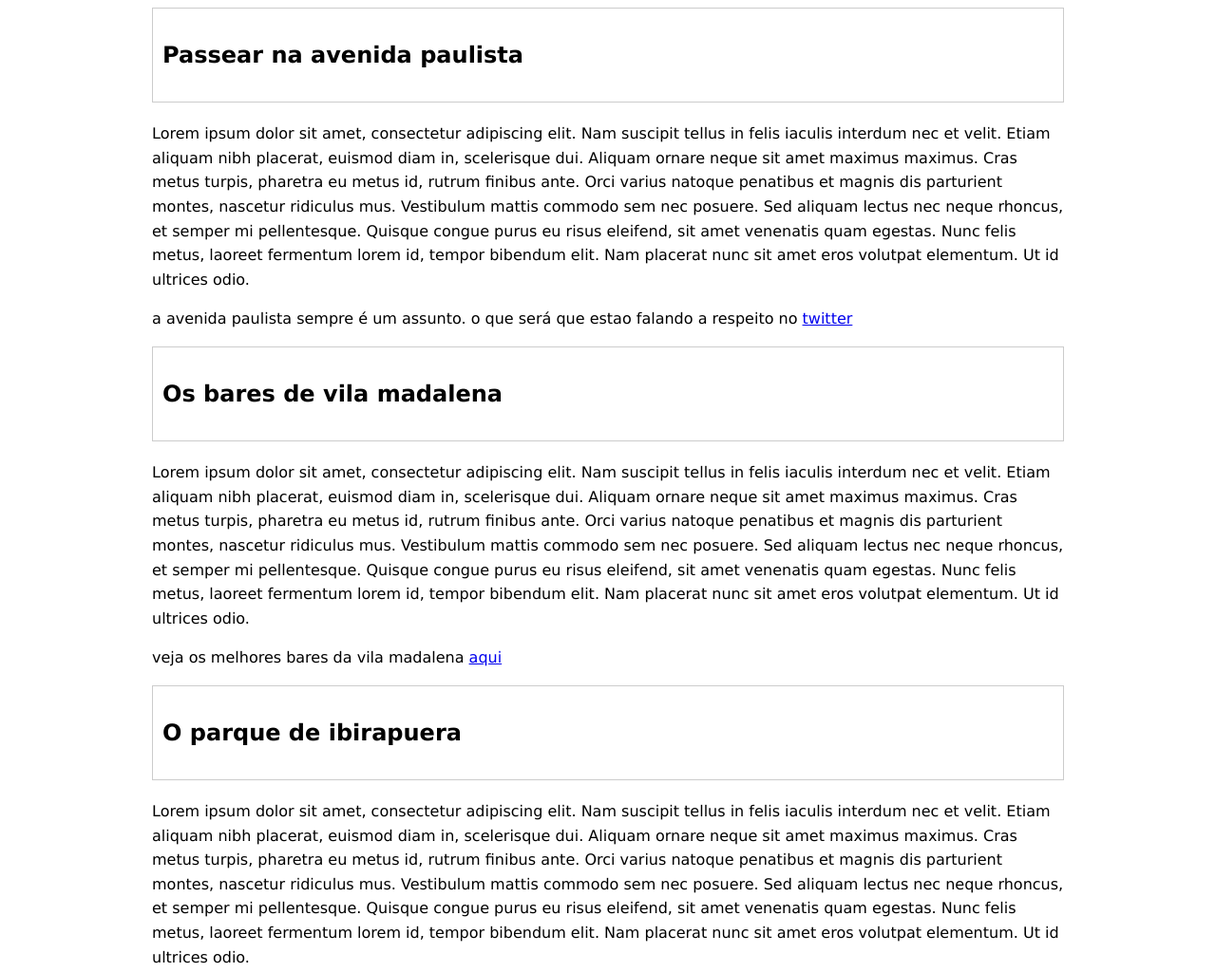
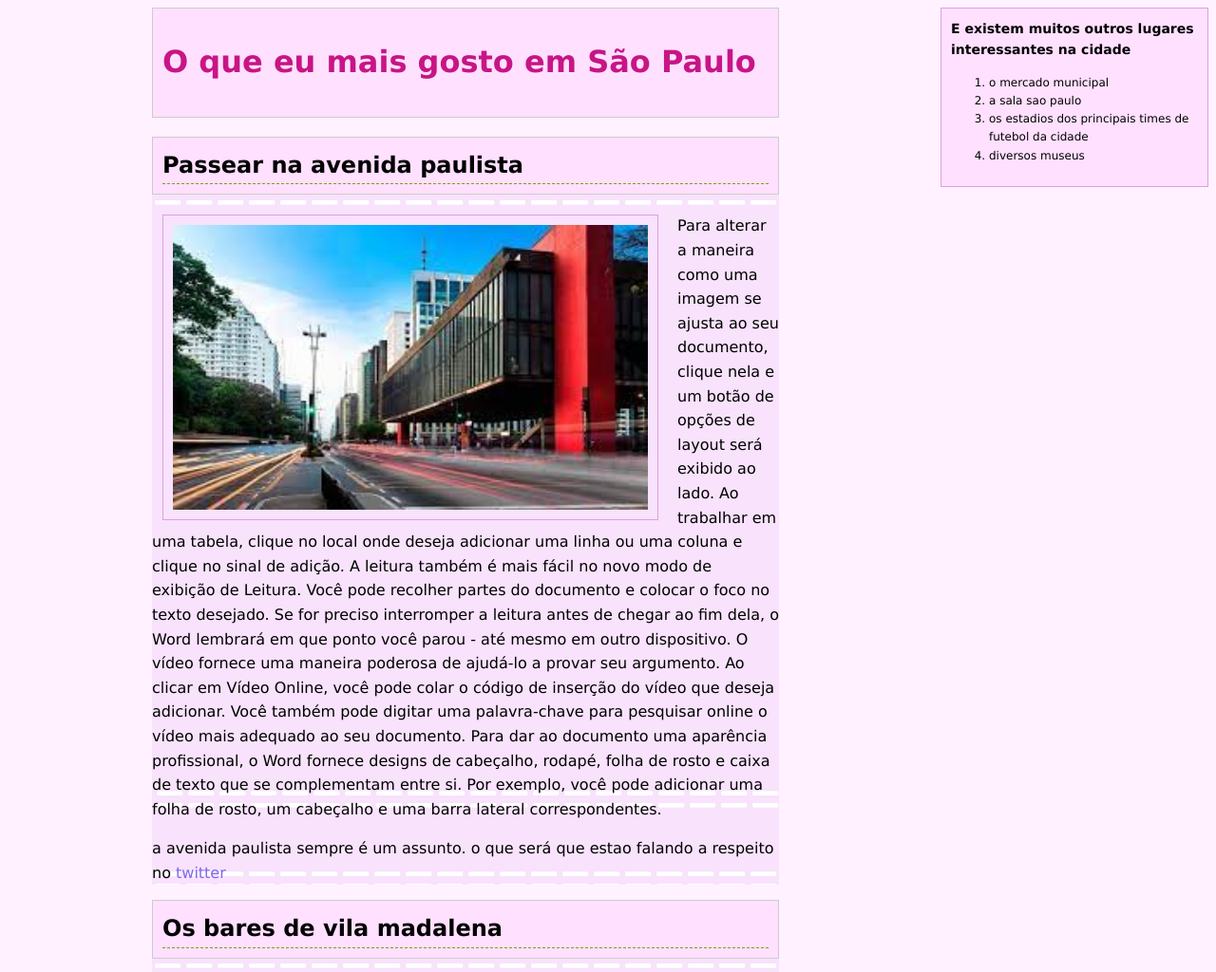
Before and after one commit to aidacurso/web2708, a plain HTML site: page index.html in a window 1280 px wide. Shown: the top 1024 px of the page at 95% size. Drawn offline with Linux system fonts and the light colour scheme.

Commit message:
oieeeeeeeeeeee

```diff
--- a/estilo.css
+++ b/estilo.css
@@ -1,14 +1,75 @@
 .container{
     margin: 0 auto;
     width: 960px;
+}
+
+body{
+    background: #fff1ff;
 
     font-family:'Lucida Sans', 'Lucida Grande', 'Lucida Sans Unicode', Verdana, sans-serif;
     line-height: 1.6;
 }
 
+.places{
+    margin-left: 0;
+    width: 660px;
+   float: left;
+}
 .place{
     border-color: #ccc #999 #999 #ccc;
     border: 1px solid #ccc;
     margin-bottom: 20px;
     padding: 10px;
+    background: #ffe0ff
+
 }
+.place h2{
+    border-bottom: 1px dashed #7e9f19;
+    margin: 0;
+}
+ .fundo{
+        background: url(cu.png);
+ }
+ .fundo a{
+     color: mediumslateblue;
+     text-decoration: none;
+ }
+ .place h1 a{
+     margin: 0;
+     color: mediumvioletred;
+
+ }
+ .place img{
+    width: 500px;
+    height: 300px;
+   border:1px solid plum;
+   float: left;
+   margin: 32px 20px 0 0;
+   padding: 10px;
+}
+ h1 a{
+    text-decoration: none;
+ }
+ h1 a:hover{
+     background-color: #ffff;
+     color: plum;
+ }
+.footer{
+    font-size: 12;
+    text-align: center;
+}
+.sidenote{
+    background-color: #ffe0ff;
+    border: solid plum 1px;
+    padding: 10px;
+    width: 260px  ;
+    float: right;
+
+}
+.sidenote h3{
+    font-size: 14px;
+    margin-top: 0;
+}
+.sidenote ol{
+    font-size: 12px;
+}
--- a/index.html
+++ b/index.html
@@ -1,33 +1,124 @@
 <!DOCTYPE html>
 <html lang="pt-br">
+
 <head>
     <meta charset="UTF-8">
     <meta http-equiv="X-UA-Compatible" content="IE=edge">
     <meta name="viewport" content="width=device-width, initial-scale=1.0">
     <link rel="stylesheet" href="estilo.css">
 
-    <title>biel eu te amo</title>
+    <title>Francisca professora mais linda</title>
 </head>
+
 <body>
-    <div class = "container">
-     <div class = "place"> <h2>Passear na avenida paulista</h2> </div>
-      <p>
 
-            Lorem ipsum dolor sit amet, consectetur adipiscing elit. Nam suscipit tellus in felis iaculis interdum nec et velit. Etiam aliquam nibh placerat, euismod diam in, scelerisque dui. Aliquam ornare neque sit amet maximus maximus. Cras metus turpis, pharetra eu metus id, rutrum finibus ante. Orci varius natoque penatibus et magnis dis parturient montes, nascetur ridiculus mus. Vestibulum mattis commodo sem nec posuere. Sed aliquam lectus nec neque rhoncus, et semper mi pellentesque. Quisque congue purus eu risus eleifend, sit amet venenatis quam egestas. Nunc felis metus, laoreet fermentum lorem id, tempor bibendum elit. Nam placerat nunc sit amet eros volutpat elementum. Ut id ultrices odio.
+    <div class="container">
+        <div class="places">
+            <div class="place">
+                <h1><a href="#">
+                        O que eu mais gosto em São Paulo
+                    </a>
+                </h1>
+            </div>
+            <div class="fundo">
+                <div class="place">
+                    <h2>Passear na avenida paulista</h2>
 
-     </p>
-        <p>
-            a avenida paulista sempre é  um assunto. o que será que estao falando a respeito no <a href="https://twitter.com/#!/search/avenida paulista" target="_blank">twitter </a>
+                    <img src="av paulista.jpg" alt="Imagem da avenida paulista">
 
-        </p>
-       <div class = "place"> <h2>Os bares de vila madalena</h2> </div>
-        <p>Lorem ipsum dolor sit amet, consectetur adipiscing elit. Nam suscipit tellus in felis iaculis interdum nec et velit. Etiam aliquam nibh placerat, euismod diam in, scelerisque dui. Aliquam ornare neque sit amet maximus maximus. Cras metus turpis, pharetra eu metus id, rutrum finibus ante. Orci varius natoque penatibus et magnis dis parturient montes, nascetur ridiculus mus. Vestibulum mattis commodo sem nec posuere. Sed aliquam lectus nec neque rhoncus, et semper mi pellentesque. Quisque congue purus eu risus eleifend, sit amet venenatis quam egestas. Nunc felis metus, laoreet fermentum lorem id, tempor bibendum elit. Nam placerat nunc sit amet eros volutpat elementum. Ut id ultrices odio.</p>
-        <p>veja os melhores bares da vila madalena <a href="https://www.viajali.com.br/bares-vila-madalena/" target="_blank">aqui</a></p>
-        </p>
-        <div class = "place"><h2>O parque de ibirapuera</h2></div>
-        <p>Lorem ipsum dolor sit amet, consectetur adipiscing elit. Nam suscipit tellus in felis iaculis interdum nec et velit. Etiam aliquam nibh placerat, euismod diam in, scelerisque dui. Aliquam ornare neque sit amet maximus maximus. Cras metus turpis, pharetra eu metus id, rutrum finibus ante. Orci varius natoque penatibus et magnis dis parturient montes, nascetur ridiculus mus. Vestibulum mattis commodo sem nec posuere. Sed aliquam lectus nec neque rhoncus, et semper mi pellentesque. Quisque congue purus eu risus eleifend, sit amet venenatis quam egestas. Nunc felis metus, laoreet fermentum lorem id, tempor bibendum elit. Nam placerat nunc sit amet eros volutpat elementum. Ut id ultrices odio.</p>
-            <p>veja no  <a href="https://www.google.com/maps?rlz=1C1ISCS_pt-PTBR962BR962&q=ibirapuera+mapa&um=1&ie=UTF-8&sa=X&ved=2ahUKEwij_rOe29HyAhX8rZUCHcOZDF8Q_AUoAnoECAEQBA" target="_blank">mapa</a></p>
+                </div>
 
-</div>
+
+                <p>
+
+                    Para alterar a maneira como uma imagem se ajusta ao seu documento, clique nela e um botão de opções
+                    de
+                    layout será exibido ao lado. Ao trabalhar em uma tabela, clique no local onde deseja adicionar uma
+                    linha
+                    ou uma coluna e clique no sinal de adição. A leitura também é mais fácil no novo modo de exibição de
+                    Leitura. Você pode recolher partes do documento e colocar o foco no texto desejado. Se for preciso
+                    interromper a leitura antes de chegar ao fim dela, o Word lembrará em que ponto você parou - até
+                    mesmo
+                    em outro dispositivo. O vídeo fornece uma maneira poderosa de ajudá-lo a provar seu argumento. Ao
+                    clicar
+                    em Vídeo Online, você pode colar o código de inserção do vídeo que deseja adicionar. Você também
+                    pode
+                    digitar uma palavra-chave para pesquisar online o vídeo mais adequado ao seu documento. Para dar ao
+                    documento uma aparência profissional, o Word fornece designs de cabeçalho, rodapé, folha de rosto e
+                    caixa de texto que se complementam entre si. Por exemplo, você pode adicionar uma folha de rosto, um
+                    cabeçalho e uma barra lateral correspondentes.
+
+                </p>
+                <p>
+                    a avenida paulista sempre é um assunto. o que será que estao falando a respeito no <a
+                        href="https://twitter.com/#!/search/avenida paulista" target="_blank">twitter </a>
+
+                </p>
+
+            </div>
+            <div class="fundo">
+                <div class="place">
+                    <h2>Os bares de vila madalena</h2>
+                    <img src="vila madalena.jpg" alt="Imagem da vila madalena">
+
+                </div>
+                <p>Lorem ipsum dolor sit amet, consectetur adipiscing elit. Nam suscipit tellus in felis iaculis
+                    interdum
+                    nec et velit. Etiam aliquam nibh placerat, euismod diam in, scelerisque dui. Aliquam ornare neque
+                    sit
+                    amet maximus maximus. Cras metus turpis, pharetra eu metus id, rutrum finibus ante. Orci varius
+                    natoque
+                    penatibus et magnis dis parturient montes, nascetur ridiculus mus. Vestibulum mattis commodo sem nec
+                    posuere. Sed aliquam lectus nec neque rhoncus, et semper mi pellentesque. Quisque congue purus eu
+                    risus
+                    eleifend, sit amet venenatis quam egestas. Nunc felis metus, laoreet fermentum lorem id, tempor
+                    bibendum
+                    elit. Nam placerat nunc sit amet eros volutpat elementum. Ut id ultrices odio.</p>
+                <p>veja os melhores bares da vila madalena <a href="https://www.viajali.com.br/bares-vila-madalena/"
+                        target="_blank">aqui</a></p>
+                </p>
+            </div>
+
+            <div class="fundo">
+                <div class="place">
+                    <h2>O parque de ibirapuera</h2>
+                    <img src="ibirapuera.jpg" alt="Imagem do parque Ibirapuera">
+
+                </div>
+                <p>Lorem ipsum dolor sit amet, consectetur adipiscing elit. Nam suscipit tellus in felis iaculis
+                    interdum
+                    nec et velit. Etiam aliquam nibh placerat, euismod diam in, scelerisque dui. Aliquam ornare neque
+                    sit
+                    amet maximus maximus. Cras metus turpis, pharetra eu metus id, rutrum finibus ante. Orci varius
+                    natoque
+                    penatibus et magnis dis parturient montes, nascetur ridiculus mus. Vestibulum mattis commodo sem nec
+                    posuere. Sed aliquam lectus nec neque rhoncus, et semper mi pellentesque. Quisque congue purus eu
+                    risus
+                    eleifend, sit amet venenatis quam egestas. Nunc felis metus, laoreet fermentum lorem id, tempor
+                    bibendum
+                    elit. Nam placerat nunc sit amet eros volutpat elementum. Ut id ultrices odio.</p>
+                <p>veja no <a
+                        href="https://www.google.com/maps?rlz=1C1ISCS_pt-PTBR962BR962&q=ibirapuera+mapa&um=1&ie=UTF-8&sa=X&ved=2ahUKEwij_rOe29HyAhX8rZUCHcOZDF8Q_AUoAnoECAEQBA"
+                        target="_blank">mapa</a></p>
+            </div>
+
+            <div class="footer">
+                <p>Parte do livro HTML e CSS</p>
+            </div>
+        </div>
+
+    </div>
+    <div class="sidenote">
+        <h3>
+            E existem muitos outros lugares interessantes na cidade
+        </h3>
+        <ol>
+            <li>o mercado municipal</li>
+            <li>a sala sao paulo</li>
+            <li>os estadios dos principais times de futebol da cidade</li>
+            <li>diversos museus</li>
+        </ol>
+    </div>
 </body>
+
 </html>
```
Also changed, not shown: TTBeastBoyIS_marquee_5f519a7ceba025.44134676.jpg (added), av paulista.jpg (added), cu.png (added), fundin.png (added), ibirapuera.jpg (added), images.jpg (added), vila madalena.jpg (added).
